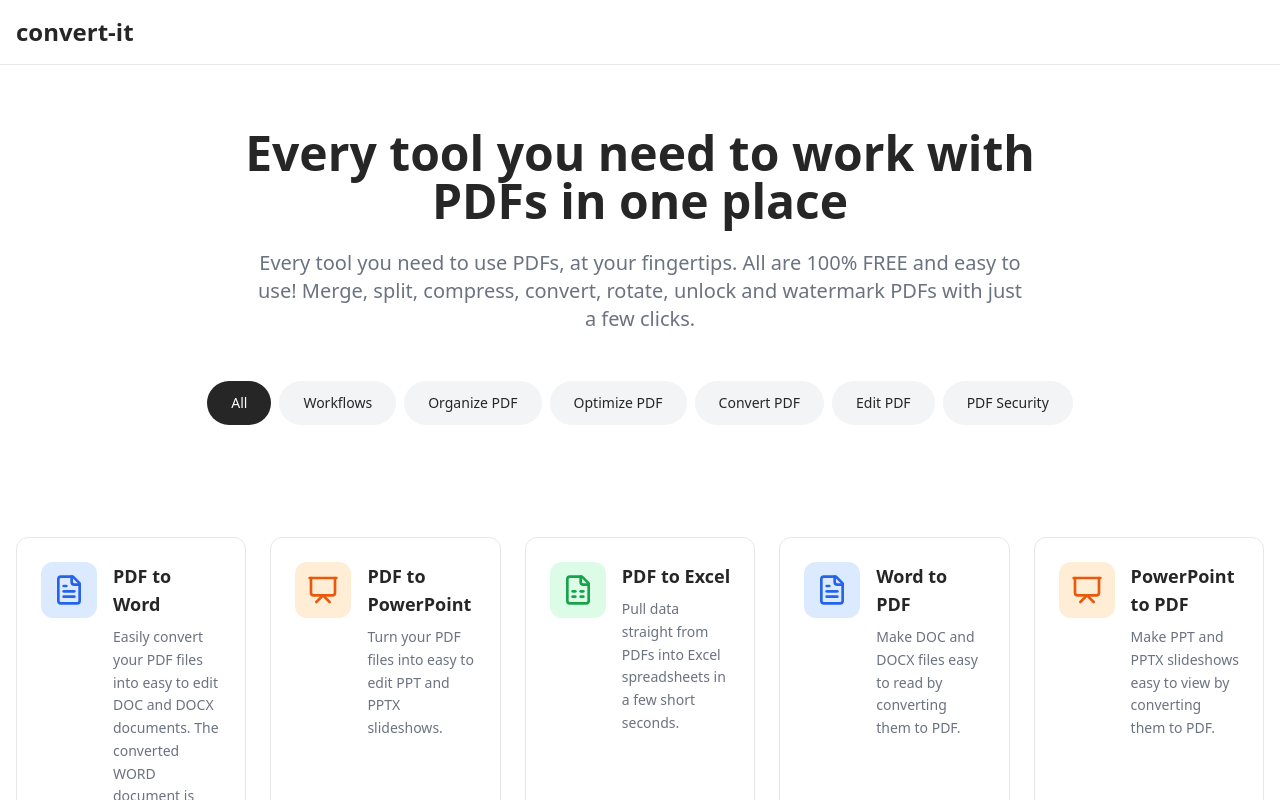
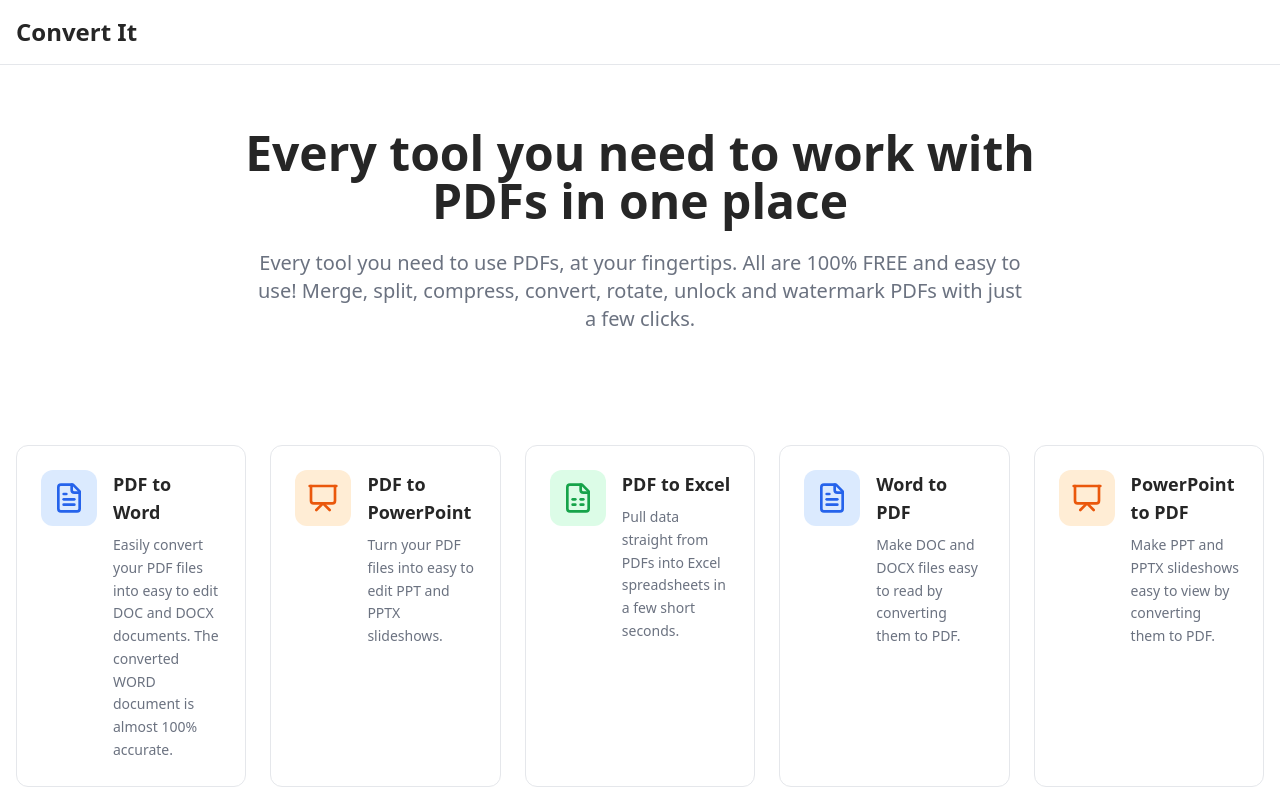
Before and after one commit to Abdulh-a-d-i/format-leap, a React (Vite) app: page / in a window 1280 px wide. Shown: the top 800 px of the page. Built offline with nearby package versions, Linux system fonts and the light colour scheme; the HTML template or start-up script is replaced by a standard one.

Commit message:
Update header and navigation

```diff
--- a/src/components/Header.tsx
+++ b/src/components/Header.tsx
@@ -8,7 +8,7 @@ const Header: React.FC = () => {
       <div className="max-w-7xl mx-auto px-4 py-4">
         <div className="flex items-center justify-between">
           <Link to="/" className="flex items-center gap-2 text-2xl font-bold">
-            <span className="text-foreground">convert-it</span>
+            <span className="text-foreground">Convert It</span>
           </Link>
         </div>
       </div>
--- a/src/pages/HomePage.tsx
+++ b/src/pages/HomePage.tsx
@@ -121,22 +121,6 @@ const HomePage: React.FC = () => {
             split, compress, convert, rotate, unlock and watermark PDFs with just a few clicks.
           </p>
 
-          {/* Category Navigation */}
-          <div className="flex flex-wrap justify-center gap-2 mb-12">
-            {categories.map((category) => (
-              <button
-                key={category.name}
-                onClick={() => setActiveCategory(category.name)}
-                className={`px-6 py-3 rounded-full text-sm font-medium transition-all ${
-                  activeCategory === category.name
-                    ? 'bg-foreground text-background'
-                    : 'bg-secondary text-foreground hover:bg-muted'
-                }`}
-              >
-                {category.name}
-              </button>
-            ))}
-          </div>
         </div>
       </section>
 
```
